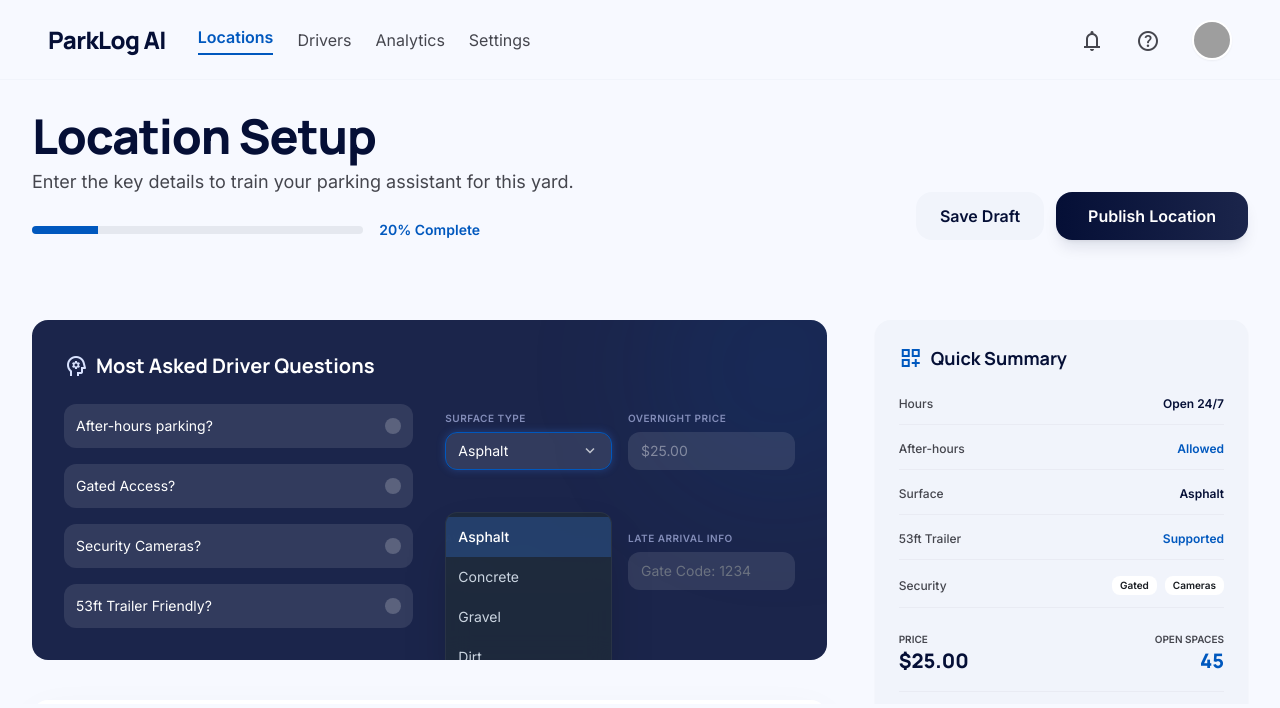
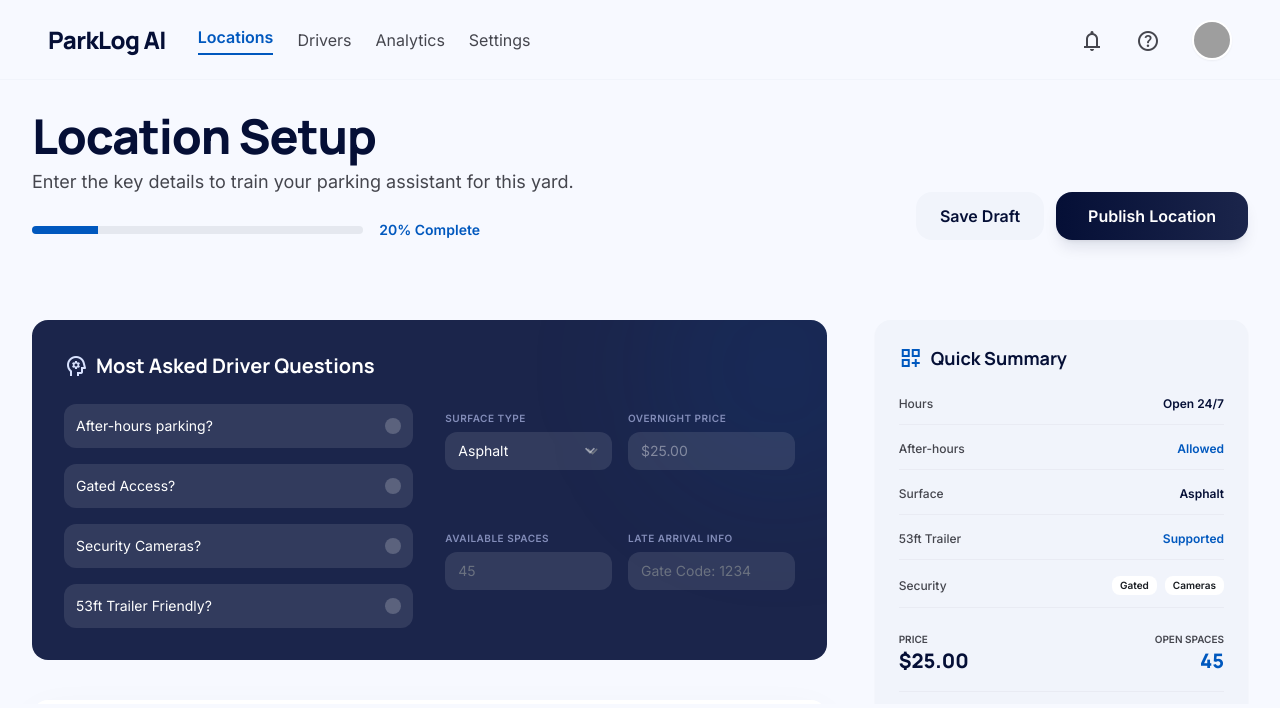
Before and after one commit to rroma00/truck-parking-ai, a React (Vite) app in the folder dashboard/: page / in a window 1280 px wide. Shown: the top 708 px of the page. Built offline with nearby package versions, Linux system fonts and the light colour scheme; no server answers; grey boxes are pictures that could not be loaded.

Commit message:
style: native select dropdown styling correction to match design system

```diff
--- a/dashboard/src/pages/Dashboard.jsx
+++ b/dashboard/src/pages/Dashboard.jsx
@@ -49,27 +49,18 @@ export default function Dashboard() {
 </label>
 </div>
 <div className="grid grid-cols-2 gap-4">
-<div className="space-y-1 relative z-50">
+<div className="space-y-1 relative">
 <label className="text-[10px] uppercase tracking-wider text-on-primary-container font-bold">Surface Type</label>
-<div className="w-full bg-white/10 border border-secondary rounded-lg text-sm flex items-center justify-between px-3 py-2 cursor-pointer shadow-[0_0_8px_rgba(59,130,246,0.3)]">
-<span className="text-white">Asphalt</span>
-<span className="material-symbols-outlined text-white/70 text-lg leading-none">expand_more</span>
-</div>
-<div className="absolute top-full left-0 mt-2 w-full bg-[#1e2a3b]/95 backdrop-blur-md rounded-lg shadow-2xl overflow-hidden border border-white/5 pb-1">
-<div className="flex flex-col pt-1">
-<div className="px-3 py-2.5 bg-blue-500/25 text-white text-sm font-medium cursor-pointer">
-Asphalt
-</div>
-<div className="px-3 py-2.5 text-slate-300 text-sm hover:bg-white/10 hover:text-white cursor-pointer transition-colors">
-Concrete
-</div>
-<div className="px-3 py-2.5 text-slate-300 text-sm hover:bg-white/10 hover:text-white cursor-pointer transition-colors">
-Gravel
-</div>
-<div className="px-3 py-2.5 text-slate-300 text-sm hover:bg-white/10 hover:text-white cursor-pointer transition-colors">
-Dirt
-</div>
-</div>
+<div className="relative">
+<select className="w-full bg-white/10 border-transparent rounded-lg text-sm text-white focus:ring-secondary focus:border-secondary appearance-none px-3 py-2 cursor-pointer hover:bg-white/15 transition-colors [&>option]:bg-[#182136] [&>option]:text-white">
+<option value="Asphalt">Asphalt</option>
+<option value="Concrete">Concrete</option>
+<option value="Gravel">Gravel</option>
+<option value="Dirt">Dirt</option>
+</select>
+<span className="material-symbols-outlined absolute right-3 top-1/2 -translate-y-1/2 text-white/50 pointer-events-none text-[20px]">
+expand_more
+</span>
 </div>
 </div>
 <div className="space-y-1">
```
